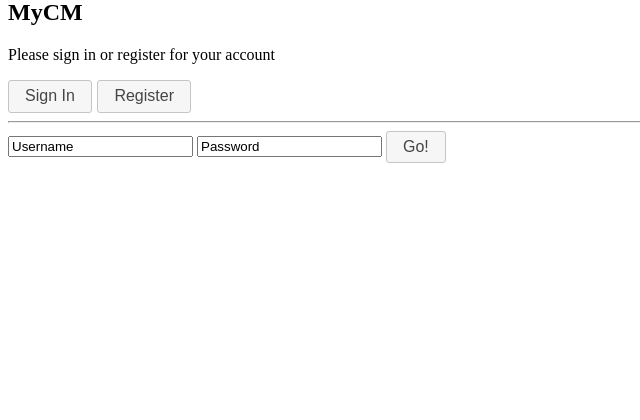
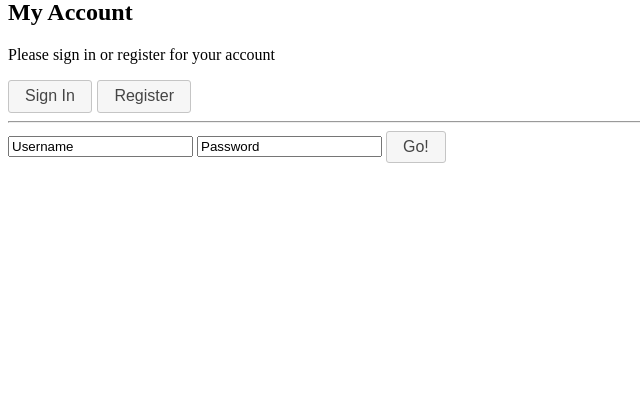
Before and after one commit to ryan-hayes/AnalyzeIt, a PHP site: page /auth.php in a window 1280 px wide. Shown: the part 333-753 px from the top of the page, without its empty margins (0-640 px from the left). Run offline with PHP 8.4, Linux system fonts and the light colour scheme; some libraries are stand-ins or nearby versions.

Commit message:
Update auth.php

```diff
--- a/auth.php
+++ b/auth.php
@@ -34,12 +34,12 @@
 <body>
 	<!--Page header-->
 	<div id="header">
-		<img id="CMlogo" src="assets/img/CMlogo.png">
+		<img id="logo" src="assets/img/logo.png">
 	</div>
 	<!--Authentication forms-->
 	<div id="authBox">
-		<h2 id="txtMyCM_title">MyCM</h2>
-		<p id="txtMyCM_description">Please sign in or register for your account</p>
+		<h2 id="txt_title">My Account</h2>
+		<p id="txt_description">Please sign in or register for your account</p>
 		<!--Sign in/register buttons-->
 		<form>
 			<button id="btnSignIn" class="ui-button ui-widget ui-corner-all" type="button" onclick="btnFocus(1);">Sign In</button>
```
